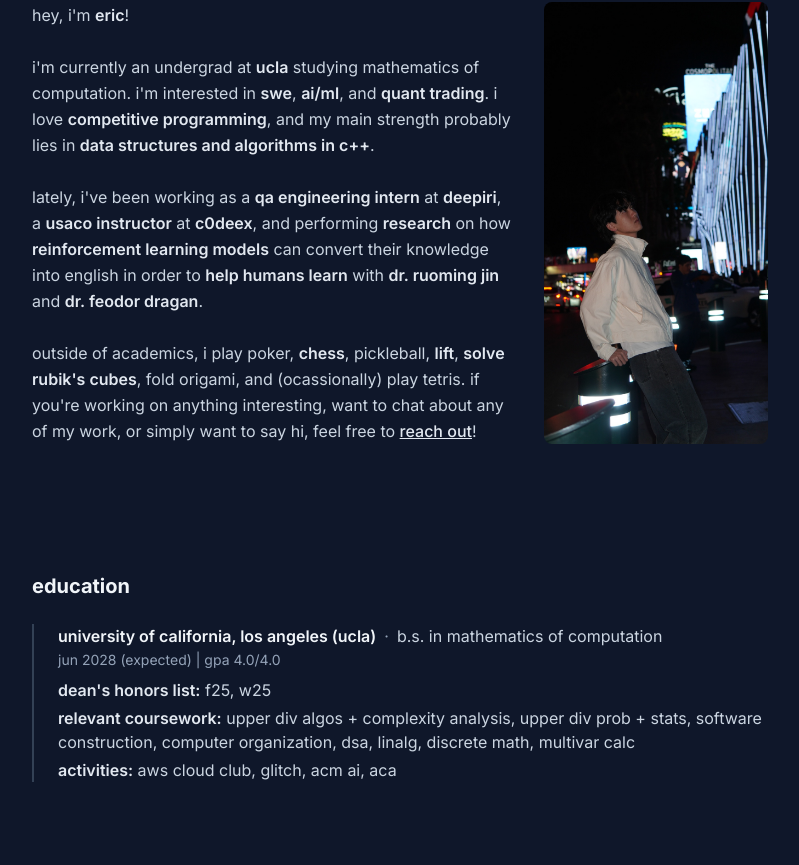
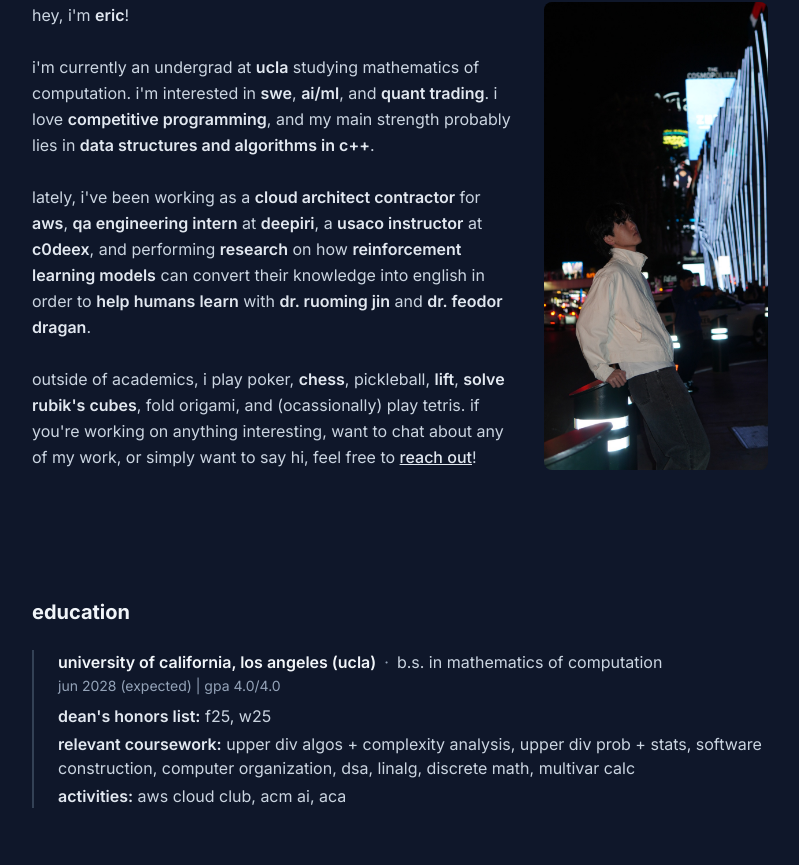
Before and after one commit to ericchen682/personal-portfolio, a React (Vite) app: page / in a window 1280 px wide. Shown: the part 195-1060 px from the top of the page, without its empty margins (240-1039 px from the left). Built offline with nearby package versions, Linux system fonts and the light colour scheme.

Commit message:
Update portfolio information

```diff
--- a/src/data/portfolio.js
+++ b/src/data/portfolio.js
@@ -1,7 +1,7 @@
 export const about = {
   name: 'eric chen',
   headline: 'software engineer',
-  bio: 'hey, i\'m **eric**!\n\n i\'m currently an undergrad at **ucla** studying mathematics of computation. i\'m interested in **swe**, **ai/ml**, and **quant trading**. i love **competitive programming**, and my main strength probably lies in **data structures and algorithms in c++**. \n\nlately, i\'ve been working as a **qa engineering intern** at **deepiri**, a **usaco instructor** at **c0deex**, and performing **research** on how **reinforcement learning models** can convert their knowledge into english in order to **help humans learn** with **dr. ruoming jin** and **dr. feodor dragan**.\n\n outside of academics, i play poker, **chess**, pickleball, **lift**, **solve rubik\'s cubes**, fold origami, and (ocassionally) play tetris. if you\'re working on anything interesting, want to chat about any of my work, or simply want to say hi, feel free to [[reach out]]!',
+  bio: 'hey, i\'m **eric**!\n\n i\'m currently an undergrad at **ucla** studying mathematics of computation. i\'m interested in **swe**, **ai/ml**, and **quant trading**. i love **competitive programming**, and my main strength probably lies in **data structures and algorithms in c++**. \n\nlately, i\'ve been working as a **cloud architect contractor** for **aws**, **qa engineering intern** at **deepiri**, a **usaco instructor** at **c0deex**, and performing **research** on how **reinforcement learning models** can convert their knowledge into english in order to **help humans learn** with **dr. ruoming jin** and **dr. feodor dragan**.\n\n outside of academics, i play poker, **chess**, pickleball, **lift**, **solve rubik\'s cubes**, fold origami, and (ocassionally) play tetris. if you\'re working on anything interesting, want to chat about any of my work, or simply want to say hi, feel free to [[reach out]]!',
   image: '/profile.JPG', // optional: '/profile.jpg' in public/
 };
 
@@ -70,7 +70,7 @@ export const education = [
     details: [
       '**dean\'s honors list:** f25, w25',
       '**relevant coursework:** upper div algos + complexity analysis, upper div prob + stats, software construction, computer organization, dsa, linalg, discrete math, multivar calc',
-      '**activities:** aws cloud club, glitch, acm ai, aca'
+      '**activities:** aws cloud club, acm ai, aca'
     ],
   },
 ];
@@ -126,9 +126,12 @@ export const projects = [
 
 export const honors = [
   { name: 'dean\'s list', issuer: 'ucla', date: '', note: 'f25, w25' },
-  { name: 'imc prosperity 4', issuer: 'imc', date: '', note: '#243 overall, #63 us, out of ~20k teams'},
+  { name: '1st at codesprint la', issuer: 'acm icpc', date: '', note: 'competitive programming contest, sponsored by jane street, citadel securities, hrt, and ucla samueli'},
+  { name: 'imc prosperity 4', issuer: 'imc', date: '', note: 'algorithmic trading comp, top 0.4% in qualifiers, top 1.3% final round'},
   { name: 'aime qualifier', issuer: 'maa', date: '', note: '3x qual, 1x w/ distinction' },
   { name: 'usaco gold', issuer: 'usa computing olympiad', date: '', note: 'score of 750/1000 in gold div' },
+  { name: '1st at hackakhan', issuer: 'hackakhan', date: '', note: 'sponsored by khan academy, wolfram alpha, aops' },
+  { name: '1st at milpitas hacks', issuer: 'milpitas hacks', date: '', note: 'sponsored by echo3d, hack club, wavity' },
   { name: 'national merit scholarship finalist', issuer: 'nmsc', date: '', note: 'one of 15,000 selected nationwide' },
   { name: 'avhs ptsa merit scholarship', issuer: 'amador valley hs', date: '', note: 'one of 7 selected for $1k scholarship' },
 ];
@@ -136,7 +139,7 @@ export const honors = [
 
 export const extracurriculars = [
   { role: 'cloud architect', org: 'aws cloud club', period: 'jan 2026 - present', note: 'building redirect, a flight finder using nova act ui automation' },
-  { role: 'backend engineer', org: 'glitch', period: 'feb 2026 - april 2026', note: 'building hive, a swipe-based housing app that meets your entire roommate group\'s needs'},
+  // { role: 'backend engineer', org: 'glitch', period: 'feb 2026 - april 2026', note: 'building hive, a swipe-based housing app that meets your entire roommate group\'s needs'},
   { role: 'member', org: 'acm ai', period: 'sept 2025 – present', note: 'attend learning lectures, learn ai/ml concepts' },
   { role: 'secretary', org: 'avhs cubing club', period: 'aug 2022 - june 2024', note: 'arrange weekly meetings + organize mock competitions, competed + solved in 8.89 secs' },
 ];
```
